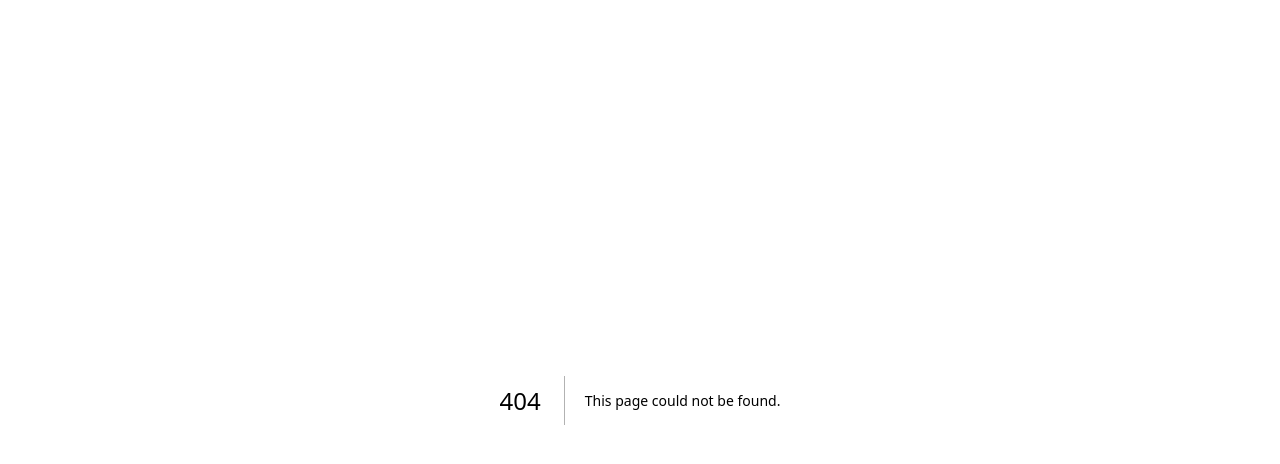
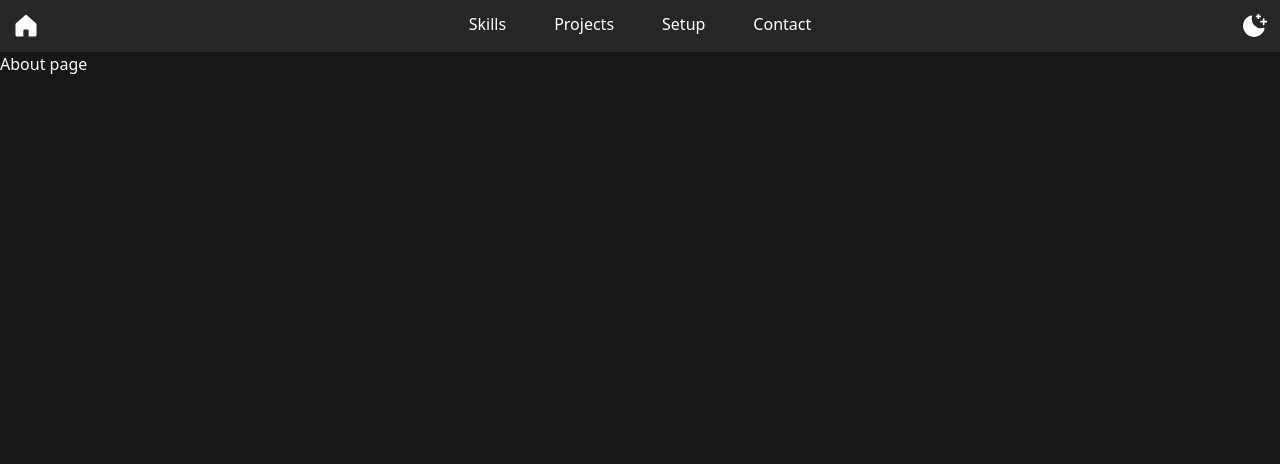
Before and after one commit to reandov/website-evandro, a Next.js app: page /about in a window 1280 px wide. Before the commit this address had no page. Shown: the top 464 px of the page. Built offline with nearby package versions, Linux system fonts and the light colour scheme.

Commit message:
📦 adding first pages and building home

```diff
--- a/next.config.js
+++ b/next.config.js
@@ -3,6 +3,16 @@ const nextConfig = {
   experimental: {
     appDir: true,
   },
+  images: {
+    remotePatterns: [
+      {
+        protocol: 'https',
+        hostname: 'github.com',
+        port: '',
+        pathname: '/**',
+      },
+    ],
+  },
 }
 
 module.exports = nextConfig
--- /dev/null
+++ b/src/app/about/page.tsx
@@ -0,0 +1,7 @@
+export default function About() {
+  return (
+    <div>
+      <h1>About page</h1>
+    </div>
+  )
+}
--- /dev/null
+++ b/src/app/contact/page.tsx
@@ -0,0 +1,7 @@
+export default function Contact() {
+  return (
+    <div>
+      <h1>Contact page</h1>
+    </div>
+  )
+}
--- a/src/app/layout.tsx
+++ b/src/app/layout.tsx
@@ -1,3 +1,4 @@
+import { NavigationBar } from '@/components/NavigationBar'
 import './globals.css'
 
 export const metadata = {
@@ -12,7 +13,10 @@ export default function RootLayout({
 }) {
   return (
     <html lang="en">
-      <body>{children}</body>
+      <body>
+        <NavigationBar />
+        {children}
+      </body>
     </html>
   )
 }
--- a/src/app/page.tsx
+++ b/src/app/page.tsx
@@ -1,3 +1,37 @@
+import { homeData } from '@/data/home'
+import Image from 'next/image'
+
 export default function Page() {
-  return <h1 className="text-3xl font-bold underline">Hello, Next.js!</h1>
+  return (
+    <main className="max-w-7xl m-auto mt-8 px-20 flex justify-between items-center">
+      <div className="w-1/2">
+        <div className="mb-4">
+          <h1 className="text-4xl ">
+            Hello, I&apos;m{' '}
+            <span className="font-extrabold text-transparent bg-clip-text bg-gradient-to-r from-teal-500 to-blue-600 animate-text">
+              {homeData.name}
+            </span>{' '}
+            👋
+          </h1>
+
+          <span className="text-md text-slate-400">{homeData.roles}</span>
+        </div>
+
+        <div className="flex flex-col gap-3 leading-relaxed text-justify">
+          {homeData.about.map((paragraph) => {
+            return <p key={paragraph.id}>{paragraph.text}</p>
+          })}
+        </div>
+      </div>
+      <div>
+        <Image
+          src="https://github.com/evnrodr.png"
+          alt={`${homeData.name}'s profile picture`}
+          className="rounded-full animate-smoothBounce"
+          width={400}
+          height={400}
+        />
+      </div>
+    </main>
+  )
 }
--- /dev/null
+++ b/src/app/projects/page.tsx
@@ -0,0 +1,7 @@
+export default function Projects() {
+  return (
+    <div>
+      <h1>Projects page</h1>
+    </div>
+  )
+}
--- /dev/null
+++ b/src/app/setup/page.tsx
@@ -0,0 +1,7 @@
+export default function Setup() {
+  return (
+    <div>
+      <h1>Setup page</h1>
+    </div>
+  )
+}
--- /dev/null
+++ b/src/app/skills/page.tsx
@@ -0,0 +1,7 @@
+export default function Skills() {
+  return (
+    <div>
+      <h1>Skills page</h1>
+    </div>
+  )
+}
--- /dev/null
+++ b/src/components/NavigationBar/index.tsx
@@ -0,0 +1,31 @@
+'use client'
+
+import { useEffect } from 'react'
+import Link from 'next/link'
+import { House, MoonStars } from 'phosphor-react'
+
+import { URLs } from '@/data/urls'
+
+export function NavigationBar() {
+  return (
+    <nav className="p-3 bg-neutral-800 ">
+      <div className="max-w-7xl m-auto flex flex-row justify-between">
+        <Link href="/">
+          <House color="white" size={28} weight="fill" />
+        </Link>
+
+        <ul className="flex flex-row gap-12">
+          {URLs.map((url) => {
+            return (
+              <Link key={url.id} href={url.href}>
+                <li className="transition hover:text-sky-600">{url.alias}</li>
+              </Link>
+            )
+          })}
+        </ul>
+
+        <MoonStars color="white" size={28} weight="fill" />
+      </div>
+    </nav>
+  )
+}
--- /dev/null
+++ b/src/data/home.ts
@@ -0,0 +1,18 @@
+export const homeData = {
+  name: 'Evandro',
+  roles: 'Computer Scientist | Front-end Developer | Passionate about tech 💖',
+  about: [
+    {
+      id: 0,
+      text: 'Lorem ipsum dolor sit amet, consectetur adipiscing elit, sed do eiusmod tempor incididunt ut labore et dolore magna aliqua. Quis risus sed vulputate odio ut enim. Quisque sagittis purus sit amet volutpat consequat mauris nunc congue.',
+    },
+    {
+      id: 1,
+      text: 'Vivamus at augue eget arcu. Amet consectetur adipiscing elit duis. Massa ultricies mi quis hendrerit dolor magna eget est. Sagittis id consectetur purus ut faucibus pulvinar. Sed tempus urna et pharetra pharetra massa.',
+    },
+    {
+      id: 2,
+      text: 'Viverra nam libero justo laoreet sit amet cursus sit amet. A iaculis at erat pellentesque adipiscing. Mauris sit amet massa vitae tortor condimentum lacinia.',
+    },
+  ],
+}
--- /dev/null
+++ b/src/data/urls.ts
@@ -0,0 +1,22 @@
+export const URLs = [
+  {
+    id: 0,
+    alias: 'Skills',
+    href: '/skills',
+  },
+  {
+    id: 1,
+    alias: 'Projects',
+    href: '/projects',
+  },
+  {
+    id: 2,
+    alias: 'Setup',
+    href: '/setup',
+  },
+  {
+    id: 3,
+    alias: 'Contact',
+    href: '/contact',
+  },
+]
--- a/tailwind.config.js
+++ b/tailwind.config.js
@@ -9,7 +9,32 @@ module.exports = {
     './src/**/*.{js,ts,jsx,tsx}',
   ],
   theme: {
-    extend: {},
+    extend: {
+      animation: {
+        text: 'text 2s ease infinite',
+        smoothBounce: 'smoothBounce 2s ease-in-out infinite alternate-reverse',
+      },
+      keyframes: {
+        text: {
+          '0%, 100%': {
+            'background-size': '200% 200%',
+            'background-position': 'left center',
+          },
+          '50%': {
+            'background-size': '200% 200%',
+            'background-position': 'right center',
+          },
+        },
+        smoothBounce: {
+          from: {
+            transform: 'translateY(0px)',
+          },
+          to: {
+            transform: 'translateY(10px)',
+          },
+        },
+      },
+    },
   },
   plugins: [],
 }
```
